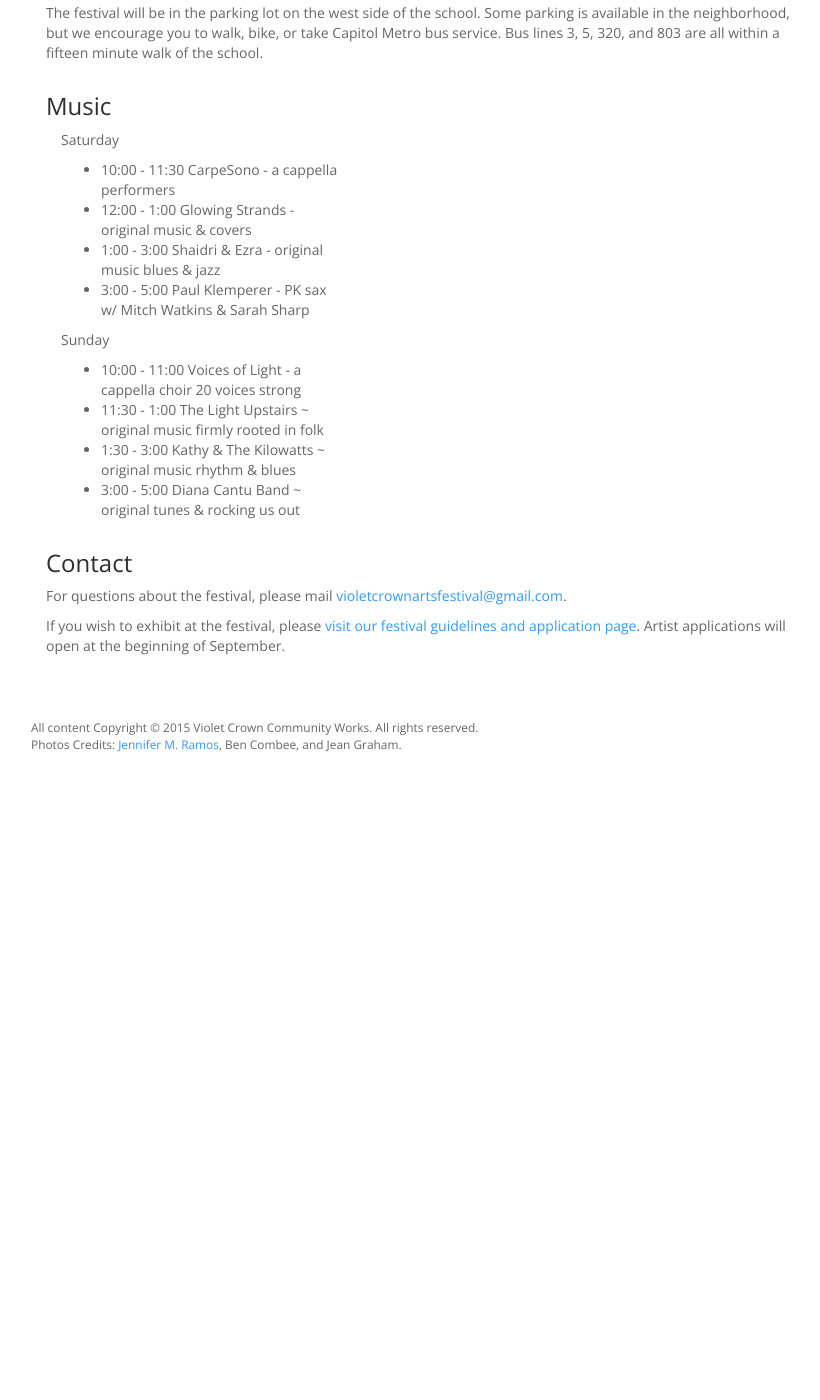
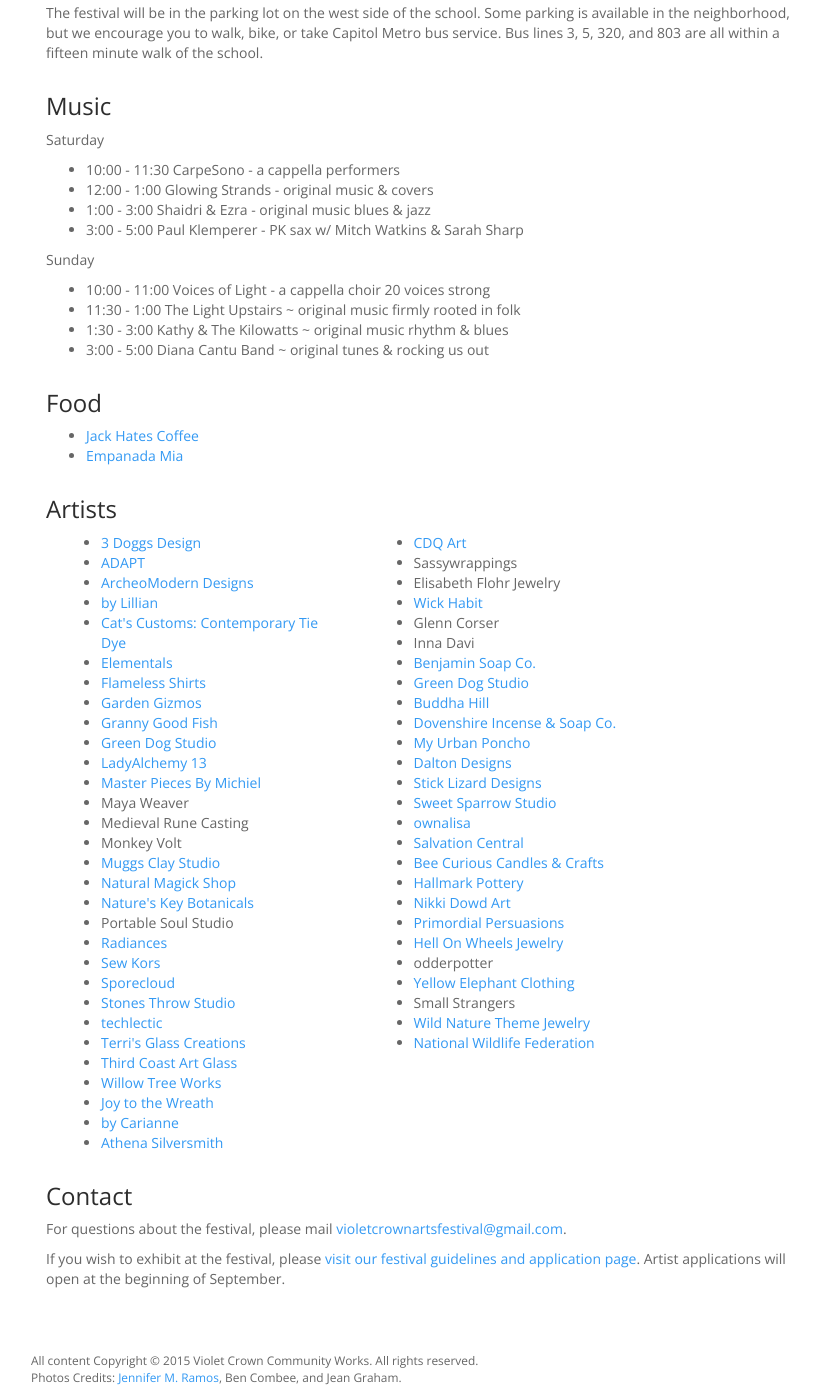
Before and after one commit to vccw/vccw.github.io, a Jekyll site: the page built from artsfest.md, in a window 1280 px wide and 1400 px high, scrolled down 1497 px. Shown: the whole window, without its empty margins (39-859 px from the left). Built offline with Jekyll 4.4.1, drawn with Linux system fonts in a browser that asks for light colours; comment, search, counter and statistics services are not loaded; before the commit the page ends 2264 px from its top, so only the background shows below that; some of the changed text lies outside the part shown.

Commit message:
add artists and food

```diff
--- a/artsfest.md
+++ b/artsfest.md
@@ -68,7 +68,6 @@
 
 		<h3>Music</h3>
 
-		<div class="col-md-5">
 		<p>Saturday</p>
 		<ul>
 		<li>10:00 - 11:30   CarpeSono - a cappella performers</li>
@@ -83,16 +82,6 @@
 		<li>1:30 -   3:00   Kathy & The Kilowatts  ~  original music rhythm &amp; blues</li>
 		<li>3:00 -   5:00   Diana Cantu Band  ~  original tunes &amp; rocking us out</li>
 		</ul>
-		</div>
-
-	</div></div>
-
-<!--
-	<div class="row"><div class="col-md-8">
-
-		<h3>Artists</h3>
-
-		TBA
 
 	</div></div>
 
@@ -100,10 +89,85 @@
 
 		<h3>Food</h3>
 
-		TBA
+		<ul>
+		<li><a href="https://www.facebook.com/Jack-Hates-Coffee-133957846684052/">Jack Hates Coffee</a></li>
+		<li><a href="https://www.facebook.com/empanada.mia.austin">Empanada Mia</a></li>
+		</ul>
 
 	</div></div>
--->
+
+	<div class="row"><div class="col-md-8">
+
+		<h3>Artists</h3>
+
+<div class="col-xs-5">
+<ul>
+<li><a href="http://3doggsdesigns.etsy.com">3 Doggs Design</a></li>
+<li><a href="http://www.adapt.org">ADAPT</a></li>
+<li><a href="http://www.archeomoderndesigns.com">ArcheoModern Designs</a></li>
+<li><a href="http://www.bylillian.com">by Lillian</a></li>
+<li><a href="http://www.facebook.com/catscustomstiedye">Cat's Customs: Contemporary Tie Dye</a></li>
+<li><a href="http://gems23rd.blogspot.com">Elementals</a></li>
+<li><a href="http://www.flamelessshirt.com">Flameless Shirts</a></li>
+<li><a href="http://www.facebook.com/gardengizmos.org">Garden Gizmos</a></li>
+<li><a href="http://www.grannygoodfish.com">Granny Good Fish</a></li>
+<li><a href="http://www.jimbobsalazar.blogspot.com">Green Dog Studio</a></li>
+<li><a href="http://www.etsy.com/shop/ladyalchemy13">LadyAlchemy 13</a></li>
+<li><a href="http://www.masterpiecesbymichiel.com">Master Pieces By Michiel</a></li>
+<li>Maya Weaver</li>
+<li>Medieval Rune Casting</li>
+<li>Monkey Volt</li>
+<li><a href="http://www.etsy.com/shop/muggsclaystudio">Muggs Clay Studio</a></li>
+<li><a href="http://www.naturalmagickshop.com">Natural Magick Shop</a></li>
+<li><a href="http://natureskeybotanicals.etsy.com">Nature's Key Botanicals</a></li>
+<li>Portable Soul Studio</li>
+<li><a href="http://radiances.vpweb.com">Radiances</a></li>
+<li><a href="https://www.etsy.com/shop/sksurfgirl">Sew Kors</a></li>
+<li><a href="http://www.sporecloud.com">Sporecloud</a></li>
+<li><a href="http://www.stonesthrowstudio.com">Stones Throw Studio</a></li>
+<li><a href="http://www.techlectic.com">techlectic</a></li>
+<li><a href="http://www.terrisglasscreations.com">Terri's Glass Creations</a></li>
+<li><a href="http://thirdcoastartglass.blog.com">Third Coast Art Glass</a></li>
+<li><a href="http://willowtreeworks.wordpress.com">Willow Tree Works</a></li>
+<li><a href="https://www.facebook.com/joytothewreath/">Joy to the Wreath</a></li>
+<li><a href="https://squareup.com/market/bycarianne">by Carianne</a></li>
+<li><a href="http://www.athenasilversmith.com/">Athena Silversmith</a></li>
+</ul>
+</div>
+
+<div class="col-xs-5">
+<ul>
+<li><a href="http://www.cdqart.com/">CDQ Art</a></li>
+<li>Sassywrappings</li>
+<li>Elisabeth Flohr Jewelry</li>
+<li><a href="https://www.etsy.com/shop/wickhabit/">Wick Habit</a></li>
+<li>Glenn Corser</li>
+<li>Inna Davi</li>
+<li><a href="http://www.benjaminsoap.com">Benjamin Soap Co.</a></li>
+<li><a href="http://jimbobsalazar.blogspot.com/">Green Dog Studio</a></li>
+<li><a href="https://www.etsy.com/shop/BuddhaHill">Buddha Hill</a></li>
+<li><a href="http://www.devonshireorganics.com/">Dovenshire Incense &amp; Soap Co.</a></li>
+<li><a href="http://www.myurbanponcho.com/">My Urban Poncho</a></li>
+<li><a href="http://daltondesignsonline.com/">Dalton Designs</a></li>
+<li><a href="http://www.sticklizarddesigns.com/">Stick Lizard Designs</a></li>
+<li><a href="http://www.sweetsparrowstudio.com/">Sweet Sparrow Studio</a></li>
+<li><a href="http://ownalisa.com">ownalisa</a></li>
+<li><a href="http://www.salvationcentral.com/">Salvation Central</a></li>
+<li><a href="https://www.facebook.com/Beecuriouscandlesandcrafts">Bee Curious Candles &amp; Crafts</a></li>
+<li><a href="https://squareup.com/market/hallmark-potteryok">Hallmark Pottery</a></li>
+<li><a href="https://nikkidowd.wordpress.com/">Nikki Dowd Art</a></li>
+<li><a href="http://www.phishross.com/">Primordial Persuasions</a></li>
+<li><a href="http://hellonwheelsjewelry.com/">Hell On Wheels Jewelry</a></li>
+<li>odderpotter</li>
+<li><a href="http://www.yellowelephantclothing.com/">Yellow Elephant Clothing</a></li>
+<li>Small Strangers</li>
+<li><a href="http://www.wildnaturethemejewelry.com/">Wild Nature Theme Jewelry</a></li>
+<li><a href="http://www.nwf.org/">National Wildlife Federation</a></li>
+</ul>
+</div>
+
+</div></div>
+
 	<div class="row"><div class="col-md-8">
 
 		<h3>Contact</h3>
```
Also changed, not shown: other parts of artsfest.md (+3 -3 lines).
